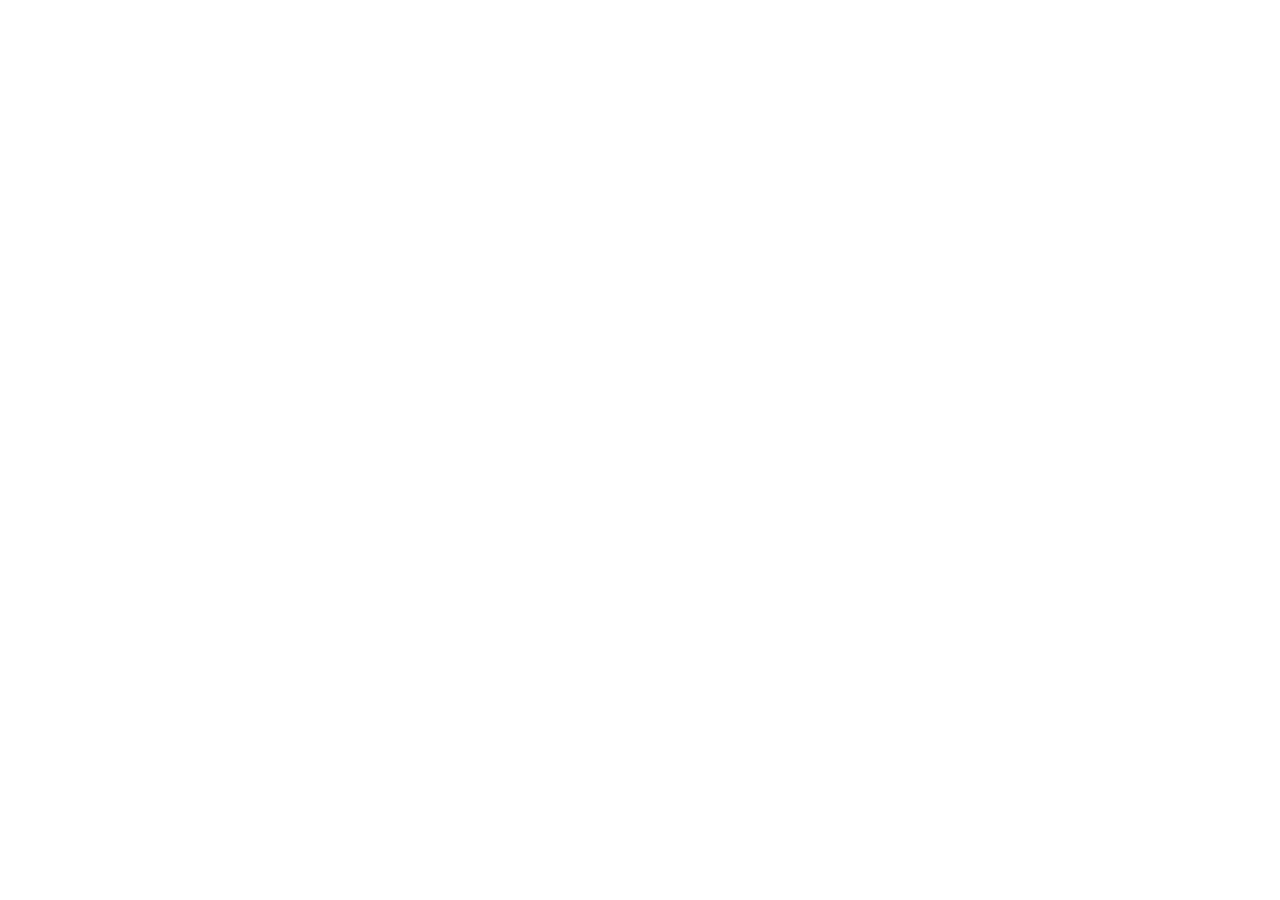
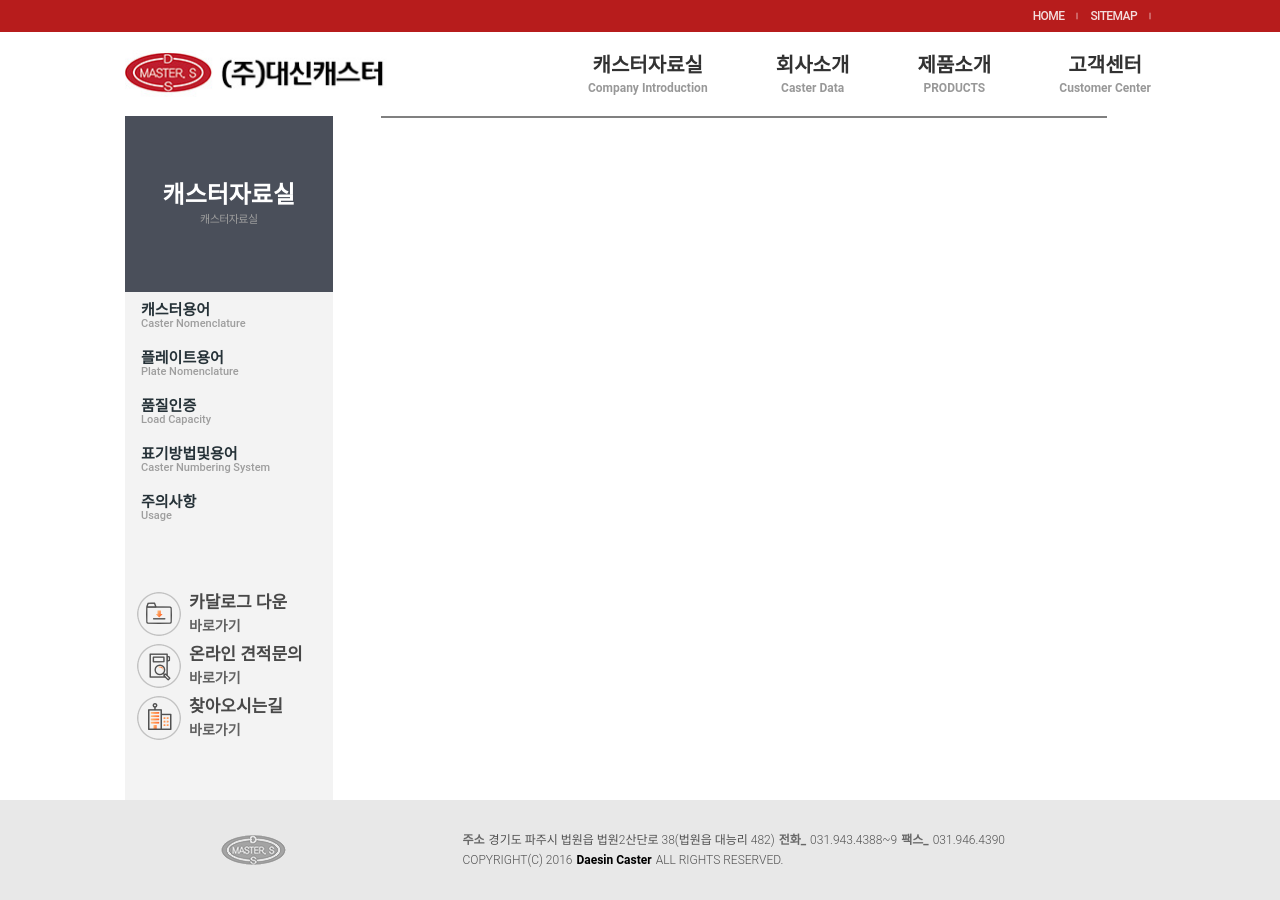
Before and after one commit to lampng/dscaster, a React (Vite) app: page /data/1 in a window 1280 px wide. Before the commit this address had no page. Before the commit the page ends 800 px from the top, so only its background shows below. Built offline with nearby package versions, Linux system fonts and the light colour scheme; grey boxes are pictures that could not be loaded.

Commit message:
23/07/2024

```diff
--- a/src/components/Navbar/Navbar.jsx
+++ b/src/components/Navbar/Navbar.jsx
@@ -106,7 +106,7 @@
                             <path strokeLinecap="round" strokeLinejoin="round" d="M5 12h14" />
                         </svg>
                     </Typography>
-                    <a href="#" className="px-2 tracking-tighter opacity-85">
+                    <a href="/" className="px-2 tracking-tighter opacity-85">
                         SITEMAP
                     </a>
                     <Typography className="content-center">
--- a/src/components/Tabs/TabProduct.jsx
+++ b/src/components/Tabs/TabProduct.jsx
@@ -1,8 +1,10 @@
 import { Tab, TabPanel, Tabs, TabsHeader, TabsBody, Typography } from '@material-tailwind/react';
-import React, { useEffect, useState } from 'react';
+import React, { useEffect, useState, lazy, Suspense } from 'react';
 import { useNavigate, useParams } from 'react-router-dom';
 import Breadcrumd from '../../components/Breadcrumb';
 import Quick from '../../components/Quick';
+
+const LazyTabPanel = lazy(() => import('@material-tailwind/react').then(module => ({ default: module.TabPanel })));
 
 function TabProduct({ paramsId, dfTab, site, siteDesc, href, data }) {
     const navigate = useNavigate();
@@ -105,11 +107,13 @@
                         <Quick image={'../quick/quick03.png'} text1={'찾아오시는길'} text3={'바로가기'} />
                     </ul>
                 </TabsHeader>
-                {activeTab === dataBody?.value && (
-                    <TabPanel value={dataBody?.value} className="p-0 px-16 py-6 pt-0 3xl:px-16 2xl:px-24">
-                        {activeTab === dataBody?.value && dataBody?.content}
-                    </TabPanel>
-                )}
+                <Suspense fallback={<div>Loading...</div>}>
+                    {activeTab === dataBody?.value && (
+                        <LazyTabPanel value={dataBody?.value} className="p-0 px-16 py-6 pt-0 3xl:px-16 2xl:px-24">
+                            {activeTab === dataBody?.value && dataBody?.content}
+                        </LazyTabPanel>
+                    )}
+                </Suspense>
             </Tabs>
         </div>
     );
--- a/src/constants/index.jsx
+++ b/src/constants/index.jsx
@@ -3,6 +3,13 @@
 import History from '/src/pages/introduction/tabItem/History'
 import Certification from '/src/pages/introduction/tabItem/Certification'
 import Location from '/src/pages/introduction/tabItem/Location'
+// ! DATA
+import CasterNomenclature from '/src/pages/data/tabItem/CasterNomenclature'
+import PlateNomenclature from '/src/pages/data/tabItem/PlateNomenclature'
+import LoadCapacity from '/src/pages/data/tabItem/LoadCapacity'
+import CasterNumberingSystem from '/src/pages/data/tabItem/CasterNumberingSystem'
+import Usage from '/src/pages/data/tabItem/Usage'
+// ! Products
 export const IntroductionListMenuItems = [
   {
       image: '../Navbar/top2m1_01.png',
@@ -72,78 +79,78 @@
       title: '경하중용캐스터',
       description: 'Light-Duty Caster',
       value: 'Light-Duty',
-      to: '/products/Light-Duty',
+      to: '/product/Light-Duty',
   },
   {
       title: '중간하중용 캐스터',
       description: 'Medium-Duty Caster',
       value: 'Medium-Duty',
-      to: '/products/Medium-Duty',
+      to: '/product/Medium-Duty',
   },
   {
       title: '중하중용 캐스터',
       description: 'Heavy-Duty Caster',
       value: 'Heavy-Duty',
-      to: '/products/Heavy-Duty',
+      to: '/product/Heavy-Duty',
   },
   {
       title: '스테인리스 캐스터',
       description: 'Super Heavy-Duty Caster',
       value: 'Super-Heavy-Duty',
-      to: '/products/Super-Heavy-Duty',
+      to: '/product/Super-Heavy-Duty',
   },
   {
       title: '고하중용 캐스터',
       description: 'Stainless Steel Caster',
       value: 'StainlessiSteel',
-      to: '/products/StainlessiSteel',
+      to: '/product/StainlessiSteel',
   },
   {
       title: '내열성/내한성 캐스터',
       description: 'Heat-Resisting/Low Temperature Caster',
       value: 'Heat-Resisting',
-      to: '/products/Heat-Resisting',
+      to: '/product/Heat-Resisting',
   },
   {
       title: '의료용 캐스터',
       description: 'Medical Equipment Caster',
       value: 'Medical-Equipment',
-      to: '/products/Medical-Equipment',
+      to: '/product/Medical-Equipment',
   },
   {
       title: '저소음 캐스터',
       description: 'Low Noise Caster',
       value: 'Low-Noise',
-      to: '/products/Low-Noise',
+      to: '/product/Low-Noise',
   },
   {
       title: '특수 목적용 캐스터',
       description: 'Special Caster',
       value: 'Special-Caster',
-      to: '/products/Special-Caster',
+      to: '/product/Special-Caster',
   },
   {
       title: '높낮이조절 캐스터',
       description: 'Leveling Caster',
       value: 'Leveling-Caster',
-      to: '/products/Leveling-Caster',
+      to: '/product/Leveling-Caster',
   },
   {
       title: '높낮이 조절자',
       description: 'Leveling Foot',
       value: 'Leveling-Foot',
-      to: '/products/Leveling-Foot',
+      to: '/product/Leveling-Foot',
   },
   {
       title: '운반 기구',
       description: 'Trolley',
-      to: '/products/Trolley',
+      to: '/product/Trolley',
       value: 'Trolley',
   },
   {
       title: '기타',
       description: 'etc',
-      to: '/products/etc',
+      to: '/product/etc',
       value: 'etc',
   },
 ];
@@ -174,7 +181,6 @@
       to: '/customer-center/Q&A',
   },
 ];
-
 // ! Item Introduction
 export const TabIntroduction = [
     {
@@ -202,4 +208,36 @@
         content: <Location />,
     },
   ];
-// ! Product Introduction
+// ! Item Data
+export const TabData = [
+    {
+        label: '캐스터용어',
+        labelDesc: 'Caster Nomenclature',
+        value: 'Casternomenclature',
+        content: <CasterNomenclature />,
+    },
+    {
+        label: '플레이트용어',
+        labelDesc: 'Plate Nomenclature',
+        value: 'Platenomenclature',
+        content: <PlateNomenclature />,
+    },
+    {
+        label: '품질인증',
+        labelDesc: 'Load Capacity',
+        value: 'Loadcapacity',
+        content: <LoadCapacity />,
+    },
+    {
+        label: '표기방법및용어',
+        labelDesc: 'Caster Numbering System',
+        value: 'Casternumberingsystem',
+        content: <CasterNumberingSystem />,
+    },
+    {
+        label: '주의사항',
+        labelDesc: 'Usage',
+        value: 'Usage',
+        content: <Usage />,
+    },
+]
--- /dev/null
+++ b/src/pages/data/index.jsx
@@ -0,0 +1,26 @@
+import React from 'react';
+import TabProduct from '../../components/Tabs/TabProduct';
+import { TabData } from '../../constants';
+
+function index() {
+    const res3xl = `3xl:px-[425px]`;
+    const res2xl = `2xl:px-[225px]`;
+    const resxl = `xl:px-[125px]`;
+    const reslg = `lg:px-[0px]`;
+    const resmd = `md:px-[0px]`;
+    const ressm = `sm:px-[0px]`;
+    return (
+        <body className={`flex h-auto ${res3xl} ${res2xl} ${resxl} ${reslg} ${resmd} ${ressm}`}>
+            <TabProduct
+                data={TabData}
+                dfTab={TabData[0].value}
+                site="캐스터자료실"
+                siteDesc="Caster Data"
+                href="data"
+                paramsId="dataId"
+            />
+        </body>
+    );
+}
+
+export default index;
--- /dev/null
+++ b/src/pages/data/tabItem/CasterNomenclature.jsx
@@ -0,0 +1,9 @@
+import React from 'react'
+
+function CasterNomenclature() {
+  return (
+    <div>CasterNomenclature</div>
+  )
+}
+
+export default CasterNomenclature
--- /dev/null
+++ b/src/pages/data/tabItem/CasterNumberingSystem.jsx
@@ -0,0 +1,9 @@
+import React from 'react'
+
+function CasterNumberingSystem() {
+  return (
+    <div>CasterNumberingSystem</div>
+  )
+}
+
+export default CasterNumberingSystem
--- /dev/null
+++ b/src/pages/data/tabItem/LoadCapacity.jsx
@@ -0,0 +1,9 @@
+import React from 'react'
+
+function LoadCapacity() {
+  return (
+    <div>LoadCapacity</div>
+  )
+}
+
+export default LoadCapacity
--- /dev/null
+++ b/src/pages/data/tabItem/PlateNomenclature.jsx
@@ -0,0 +1,9 @@
+import React from 'react'
+
+function PlateNomenclature() {
+  return (
+    <div>PlateNomenclature</div>
+  )
+}
+
+export default PlateNomenclature
--- /dev/null
+++ b/src/pages/data/tabItem/Usage.jsx
@@ -0,0 +1,9 @@
+import React from 'react'
+
+function Usage() {
+  return (
+    <div>Usage</div>
+  )
+}
+
+export default Usage
--- a/src/routes/index.jsx
+++ b/src/routes/index.jsx
@@ -1,9 +1,15 @@
 import home from '../pages/home/index.jsx';
 import introduction from '../pages/introduction/index.jsx';
+import data from '../pages/data/index.jsx';
 const publicRoutes = [
     { path: '/', component: home },
     { path: '/introduction', component: introduction },
     { path: '/introduction/:introductionId', component: introduction },
+
+    { path: '/data', component: data },
+    { path: '/data/:dataId', component: data },
+
+
 ];
 const PrivateRoutes = [];
 export { publicRoutes, PrivateRoutes };
```
